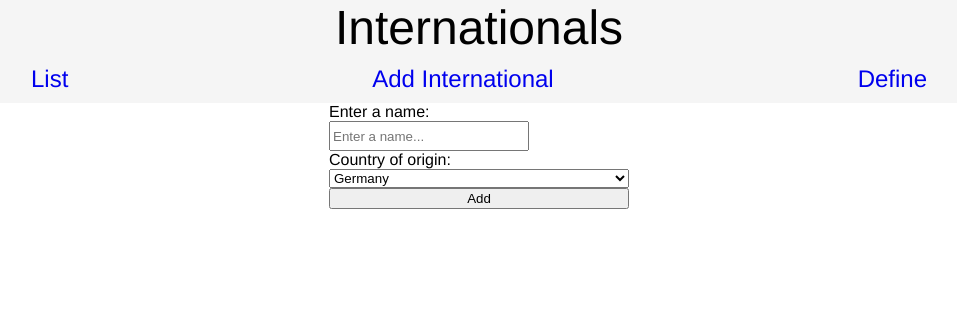
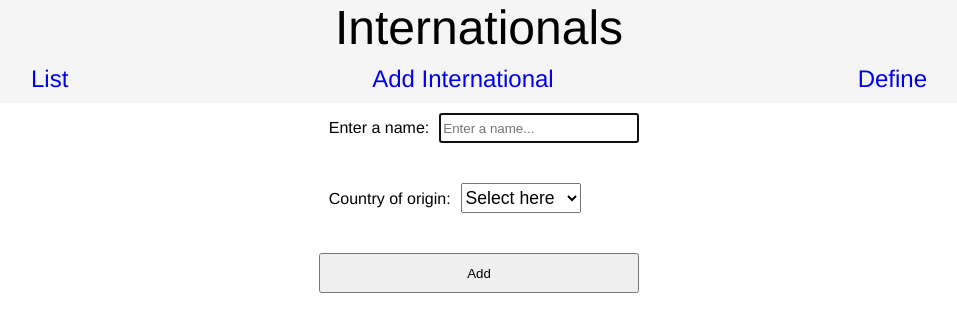
Before and after one commit to manojsatya/Internationals, a React (Create React App) app: page /add in a window 1280 px wide. Shown: the top 332 px of the page, without its empty margins (161-1118 px from the left). Built offline with nearby package versions, Linux system fonts and the light colour scheme.

Commit message:
Frontend to add international

```diff
--- a/src/components/Add.js
+++ b/src/components/Add.js
@@ -1,26 +1,69 @@
-import React from "react";
+import React, { useState } from "react";
 import Title from "./Title";
 import styled from "styled-components/macro";
 
 export default function Add() {
+  const [country, setCountry] = useState("");
+  const [name, setName] = useState("");
+  const [nameWarning, setNameWarning] = useState("");
+  const [countryWarning, setCountryWarning] = useState("");
   return (
     <div>
       <Title />
-      <FormStyled>
-        <label>Enter a name:</label>
-        <InputStyled type="text" name="name" placeholder="Enter a name..." />
-        <label>Country of origin:</label>
-        <select>
-          <option value="germany">Germany</option>
-          <option value="spain">Spain</option>
-          <option value="italy">Italy</option>
-          <option value="turkey">Turkey</option>
-          <option value="india">India</option>
-        </select>
+      <FormStyled onSubmit={handleSubmit}>
+        <section>
+          <LabelStyled>Enter a name:</LabelStyled>
+          <InputStyled
+            type="text"
+            name="name"
+            placeholder="Enter a name..."
+            autoComplete="off"
+            autoFocus
+            value={name}
+            onChange={event => setName(event.target.value)}
+          />
+          <FormWarnings>{nameWarning}</FormWarnings>
+        </section>
+        <section>
+          <LabelStyled>Country of origin:</LabelStyled>
+          <SelectStyled
+            onChange={event => setCountry(event.target.value)}
+            value={country}
+            name="country"
+          >
+            <option value="">Select here</option>
+            <option value="Germany">Germany</option>
+            <option value="Spain">Spain</option>
+            <option value="Italy">Italy</option>
+            <option value="Turkey">Turkey</option>
+            <option value="India">India</option>
+          </SelectStyled>
+          <FormWarnings>{countryWarning}</FormWarnings>
+        </section>
         <button type="submit">Add</button>
       </FormStyled>
     </div>
   );
+
+  function handleSubmit(event) {
+    event.preventDefault();
+    const form = event.target;
+    const formData = new FormData(form);
+    const data = Object.fromEntries(formData);
+    if (data.name === "") {
+      setNameWarning("*Please enter name");
+    } else if (data.country === "") {
+      setNameWarning("");
+      setCountryWarning("*Please select the country");
+    } else {
+      setNameWarning("");
+      setCountryWarning("");
+      console.log(data);
+      form.reset();
+      setName("");
+      setCountry("");
+    }
+  }
 }
 
 const InputStyled = styled.input`
@@ -29,9 +72,25 @@ const InputStyled = styled.input`
 `;
 
 const FormStyled = styled.form`
-  display: flex;
-  flex-direction: column;
-  margin: 0 auto;
+  display: grid;
+  grid-gap: 30px;
+  grid-template-rows: 40px 40px 40px;
+  margin: 10px auto;
   justify-content: space-around;
-  max-width: 300px;
+  max-width: 500px;
 `;
+
+const LabelStyled = styled.label`
+  margin: 10px;
+`;
+
+const SelectStyled = styled.select`
+  width: 120px;
+  height: 30px;
+  outline: none;
+  font-size: 1.1rem;
+`;
+
+const FormWarnings = styled.p`
+  color: red;
+`;
--- a/src/components/List.js
+++ b/src/components/List.js
@@ -1,11 +1,25 @@
 import React from "react";
 import Title from "./Title";
+import { NavLink } from "react-router-dom";
+import styled from "styled-components/macro";
 
 export default function List() {
   return (
     <div>
       <Title />
       <p>Hello World</p>
+      <AddLinkStyled to="/add">Click to Add International</AddLinkStyled>
     </div>
   );
 }
+
+const AddLinkStyled = styled(NavLink)`
+  text-decoration: none;
+  padding: 10px;
+  border: 1px solid black;
+  border-radius: 1rem;
+  margin: 20px;
+  :hover {
+    background-color: #93ecd8;
+  }
+`;
```
